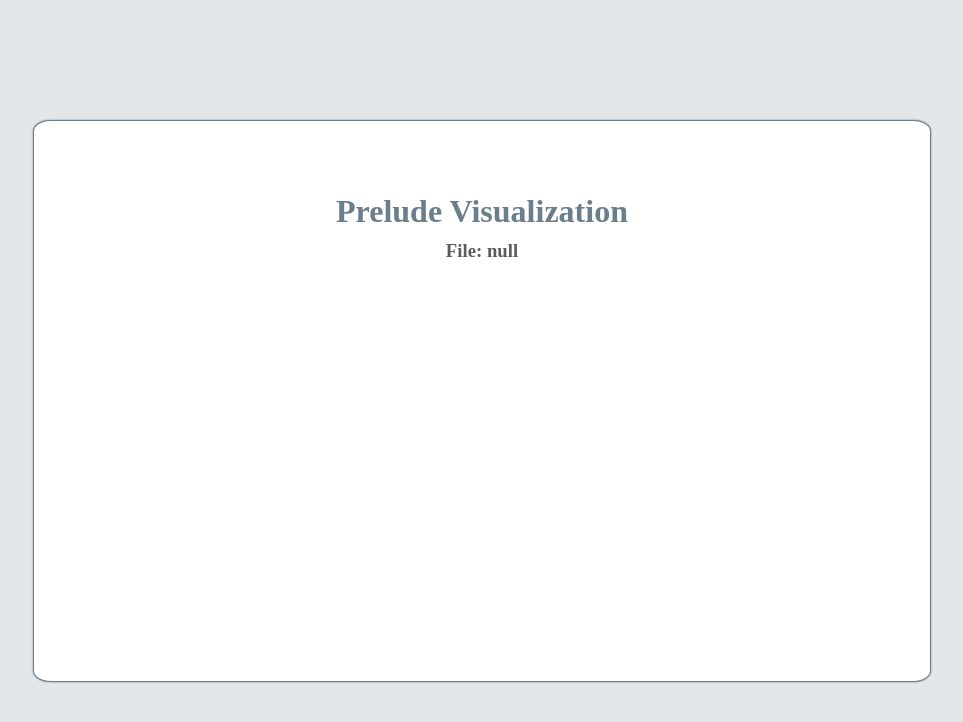
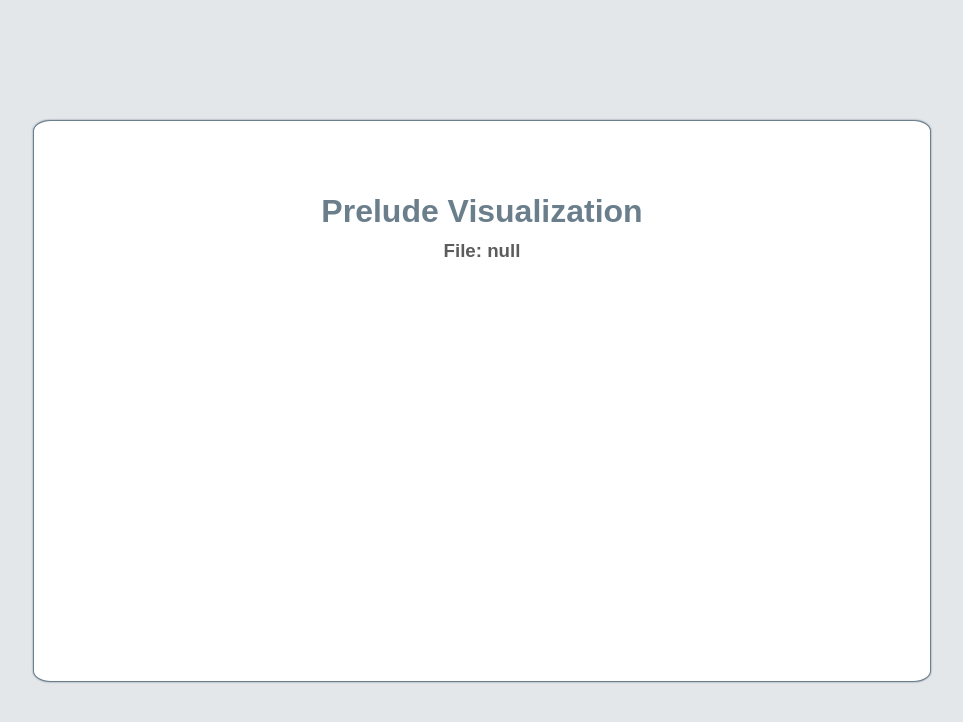
Before and after one commit to iam-mj/haskell_musical_composition, a plain HTML site: page src/static/index.html in a window 1280 px wide. Shown: the whole page, without its empty margins (159-1122 px from the left). Drawn offline with Linux system fonts and the light colour scheme.

Commit message:
fix: sans-serif font for html-midi-player

```diff
--- a/src/static/script.js
+++ b/src/static/script.js
@@ -3,8 +3,6 @@ const params   = new URLSearchParams(window.location.search);
 const midiURL  = params.get("src");
 const fileName = params.get("name");
 
-console.log("Got the parameter: ", midiURL, " & name: ", fileName);
-
 // set the player source
 document.getElementById("player").src = midiURL;
 document.getElementById("title").innerText = "File: " + fileName;
--- a/src/static/styles.css
+++ b/src/static/styles.css
@@ -15,6 +15,10 @@
     border-radius: 2%;
     box-shadow: 0px 0px 2px var(--note-blue);
     background-color: white;
+}
+
+body {
+    font-family: sans-serif!important;
 }
 
 #heading {
```
